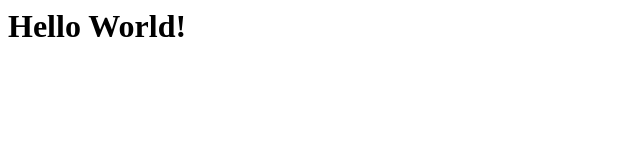
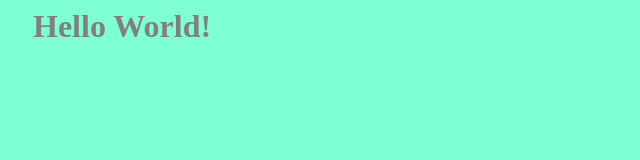
Before and after one commit to shane-atwood/devops_static_web, a plain HTML site: page index.html in a window 1280 px wide. Shown: the whole page, without its empty margins (0-640 px from the left). Drawn offline with Linux system fonts and the light colour scheme.

Commit message:
use stylesheet

```diff
--- a/index.html
+++ b/index.html
@@ -4,6 +4,7 @@
  <meta http-equiv="X-UA-Compatible" content="IE=edge">
  <meta name="viewport" content="width=device-width, initialscale=1.0">
  <title>Document</title>
+<link rel="stylesheet" href="./mystyles.css">
 </head>
 <body>
  <h1>Hello World!</h1>
```
